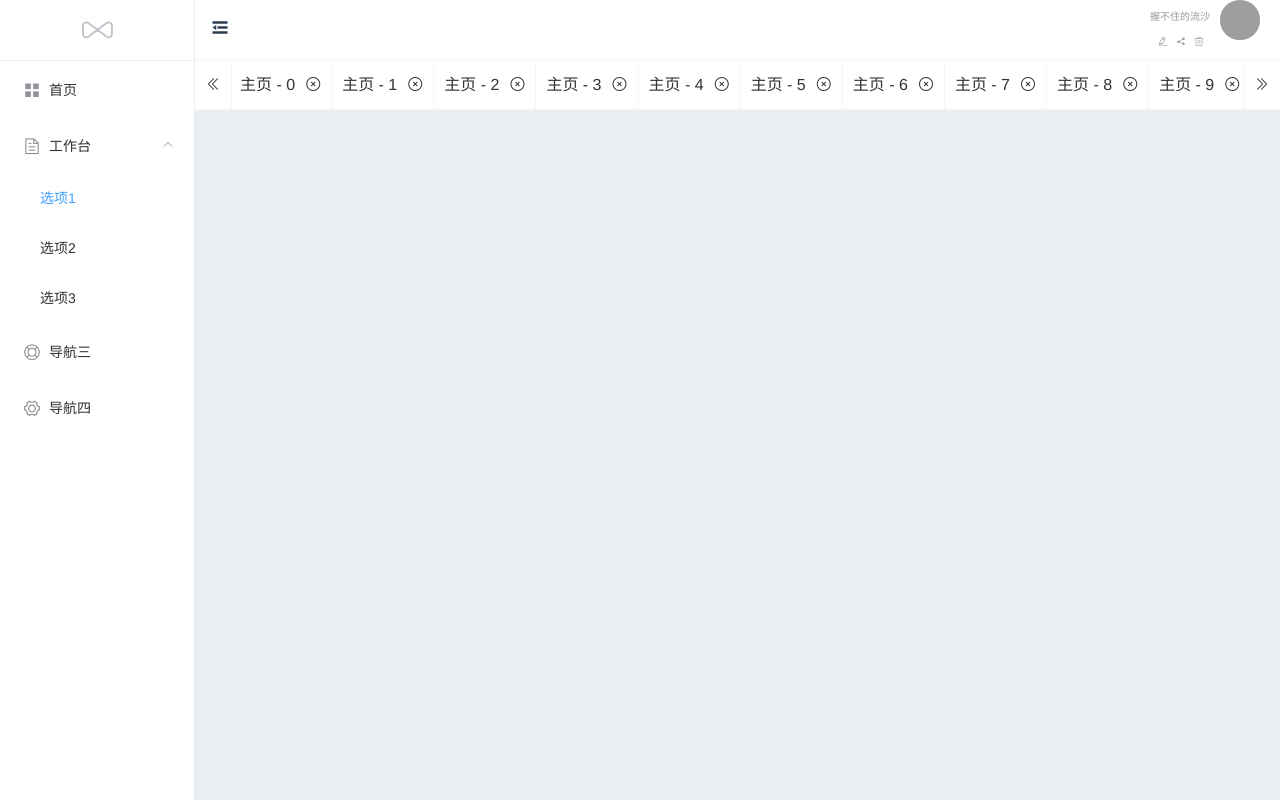
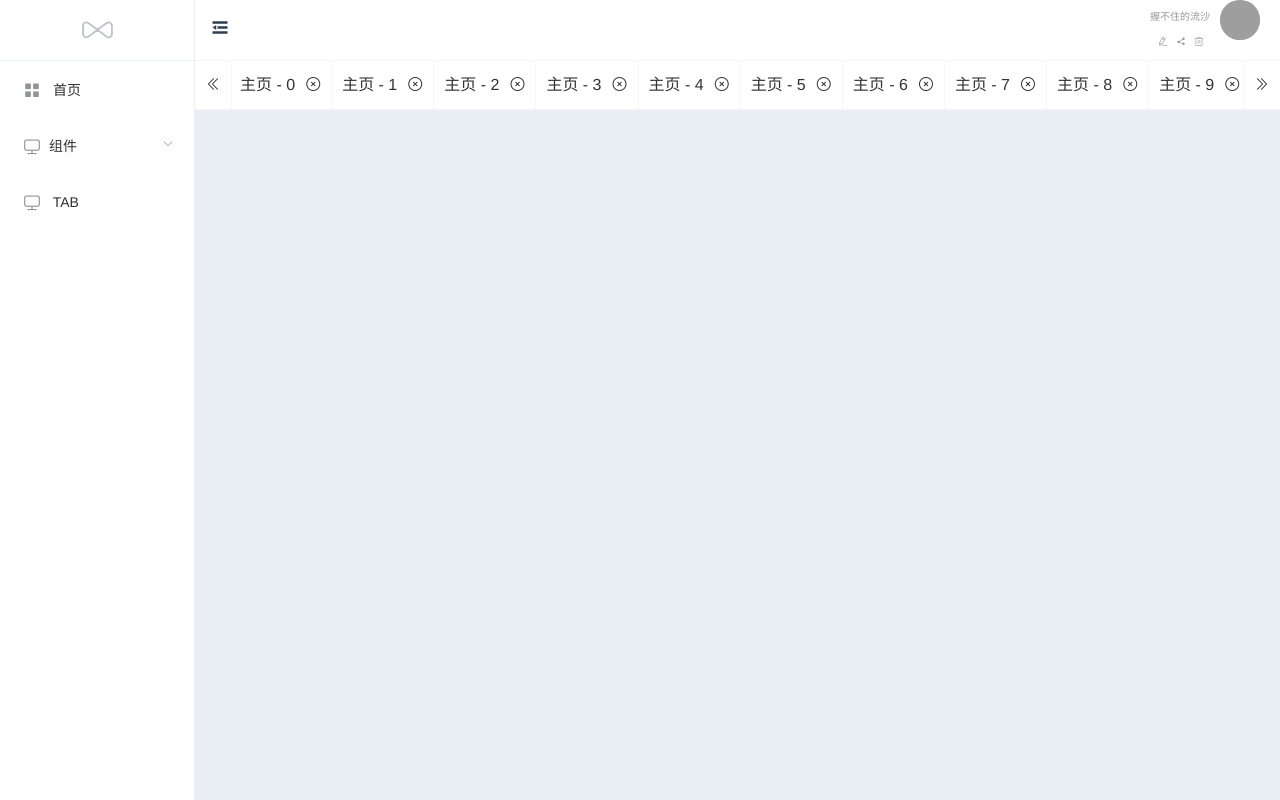
Before and after one commit to pseudo-god/vue-element-cold, a Vue app: page / in a window 1280 px wide. Built offline with nearby package versions, Linux system fonts and the light colour scheme; grey boxes are pictures that could not be loaded.

Commit message:
feat: 菜单与路由关联

```diff
--- a/src/App.vue
+++ b/src/App.vue
@@ -1,9 +1,5 @@
 <template>
   <div id="app">
-    <!-- <div id="nav"> -->
-      <!-- <router-link to="/">Home</router-link> |
-      <router-link to="/about">About</router-link> -->
-    <!-- </div> -->
     <router-view/>
   </div>
 </template>
@@ -16,7 +12,7 @@
   color: #2c3e50;
 }
 
-#nav {
+/* #nav {
   padding: 30px;
 }
 
@@ -27,5 +23,5 @@
 
 #nav a.router-link-exact-active {
   color: #42b983;
-}
+} */
 </style>
--- a/src/layout/content.vue
+++ b/src/layout/content.vue
@@ -8,6 +8,10 @@
     <el-container>
       <el-main>
         <PageTags />
+        <!-- 内容区域 -->
+        <div class="page-body">
+          <router-view />
+        </div>
       </el-main>
     </el-container>
   </el-container>
@@ -22,7 +26,10 @@ export default {
   computed: {
     ...mapState({
       flexibleObj: (state) => state.app.flexibleObj,
-    }),
+    })
+  },
+  created(){
+
   },
   methods: {},
 };
--- a/src/layout/page-tags.vue
+++ b/src/layout/page-tags.vue
@@ -68,9 +68,6 @@ export default {
   background-color: #fff;
   width: 100%;
   height: 50px;
-  position: absolute;
-  top: 0px;
-  left: 0;
   white-space: nowrap;
   padding: 0 35px 0 35px;
   overflow: hidden;
--- a/src/layout/sidebar.vue
+++ b/src/layout/sidebar.vue
@@ -11,9 +11,11 @@
         @close="handleClose"
         :collapse="flexibleObj.isCollapse"
       >
-        <el-menu-item index="1">
+      <SideBarItem :routers="routers" />
+
+        <!-- <el-menu-item index="1">
           <i class="el-icon-menu"></i>
-          <span slot="title">首页</span>
+          <span slot="title">首页 {{item.name}}</span>
         </el-menu-item>
 
         <el-submenu index="2">
@@ -33,23 +35,29 @@
         <el-menu-item index="4">
           <i class="el-icon-setting"></i>
           <span slot="title">导航四</span>
-        </el-menu-item>
+        </el-menu-item> -->
       </el-menu>
     </el-aside>
   </div>
 </template>
 <script>
-import { mapState } from 'vuex';
+import { mapState } from "vuex";
+import SideBarItem from './siderbar-item'
 export default {
   name: "Sidebar",
-  computed:{
+  components:{SideBarItem},
+  computed: {
     ...mapState({
-      flexibleObj: state=>state.app.flexibleObj
-    })
+      flexibleObj: (state) => state.app.flexibleObj,
+    }),
+    routers() {
+      return this.$router.options.routes;
+    },
+
   },
-  data: () => ({
-
-  }),
+  data: () => ({}),
+  created() {
+  },
   methods: {
     handleOpen(key, keyPath) {
       console.log(key, keyPath);
@@ -57,7 +65,6 @@ export default {
     handleClose(key, keyPath) {
       console.log(key, keyPath);
     },
-
   },
 };
 </script>
--- /dev/null
+++ b/src/layout/siderbar-item.vue
@@ -0,0 +1,48 @@
+<template>
+  <el-col>
+    <template v-for="(item, index) in routers">
+      <el-menu-item
+        :index="item.path"
+        :key="index"
+        v-if="!item.children"
+        @click="click(item)"
+      >
+        <i :class="`el-icon-${item.meta.icon}`"></i>
+        <span slot="title"> {{ item.meta.title }}</span>
+      </el-menu-item>
+
+      <el-submenu :index="item.path" v-else :key="index">
+        <template slot="title">
+          <i :class="`el-icon-${item.meta.icon}`"></i>
+          <span slot="title">{{ item.meta.title }}</span>
+        </template>
+        <SiderbarItem :routers="item.children" :basePath="item.path">
+        </SiderbarItem>
+      </el-submenu>
+    </template>
+  </el-col>
+</template>
+
+<script>
+export default {
+  name: "SiderbarItem",
+  props: {
+    routers: {
+      type: Array,
+      required: true,
+    },
+    basePath: {
+      type: String,
+      required: false,
+    },
+  },
+  computed: {},
+  methods: {
+    click(item) {
+      console.log("click -> item", item);
+      console.log(this.basePath);
+      this.$router.push({ name: item.name });
+    },
+  },
+};
+</script>
--- a/src/router/index.js
+++ b/src/router/index.js
@@ -1,19 +1,88 @@
-import Vue from 'vue'
-import VueRouter from 'vue-router'
-import Home from '../views/Home.vue'
+import Vue from "vue";
+import VueRouter from "vue-router";
+import Layout from "@/layout";
 
-Vue.use(VueRouter)
+const routerPush = VueRouter.prototype.push;
+VueRouter.prototype.push = function push(location) {
+  return routerPush.call(this, location).catch((error) => error);
+};
 
-  const routes = [
+Vue.use(VueRouter);
+
+const routes = [
   {
-    path: '/',
-    name: 'Home',
-    component: Home
-  }
-]
+    path: "/",
+    name: "Home",
+    component: Layout,
+    meta: { title: "首页", icon: "menu", affix: true },
+  },
+  {
+    path: "/component",
+    name: "Component",
+    component: Layout,
+    meta: { title: "组件", icon: "monitor", affix: true },
+    children: [
+      {
+        path: "table",
+        name: "Table",
+        component: () => import("@/views/table"),
+        meta: { title: "表格", icon: "monitor", affix: true },
+      },
+      {
+        path: "tree",
+        name: "tree",
+        component: () => import("@/views/tree"),
+        meta: { title: "树", icon: "monitor", affix: true },
+      },
+    ],
+  },
+  {
+    path: "/tab",
+    name: "tab",
+    component: Layout,
+    meta: { title: "TAB", icon: "monitor", affix: true },
+    // children:[
+    //   {
+    //     path: "tab1",
+    //     name: "Tab1",
+    //     component: () => import("@/views/tree"),
+    //     meta: { title: "TAB11", icon: "monitor", affix: true },
+    //   }
+    // ]
+  },
+  // {
+  //   path: "/tab",
+  //   name: "tab",
+  //   component: Home,
+  //   children: [
+  //     {
+  //       path: "/home2",
+  //       name: "tab-1",
+  //       component: Home2,
+  //       children: [
+  //         {
+  //           path: "home2---1",
+  //           name: "tab-1--1",
+  //           component: Home2,
+  //         },
+  //       ],
+  //     },
+  //     {
+  //       path: "home2",
+  //       name: "tab-2",
+  //       component: Home2,
+  //     },
+  //     {
+  //       path: "home2",
+  //       name: "tab-3",
+  //       component: Home2,
+  //     },
+  //   ],
+  // },
+];
 
 const router = new VueRouter({
-  routes
-})
+  routes,
+});
 
-export default router
+export default router;
--- /dev/null
+++ b/src/views/home/index.vue
@@ -0,0 +1,38 @@
+<template>
+  <div>
+    <el-card class="box-card">
+      <div slot="header" class="clearfix">
+        <span>卡片名称</span>
+        <el-button style="float: right; padding: 3px 0" type="text"
+          >操作按钮</el-button
+        >
+      </div>
+      <div v-for="o in 4" :key="o" class="text item">
+        {{ "列表内容 " + o }}
+      </div>
+    </el-card>
+  </div>
+</template>
+
+<style lang="scss" scoped>
+.text {
+  font-size: 14px;
+}
+
+.item {
+  margin-bottom: 18px;
+}
+
+.clearfix:before,
+.clearfix:after {
+  display: table;
+  content: "";
+}
+.clearfix:after {
+  clear: both;
+}
+
+.box-card {
+  width: 480px;
+}
+</style>
--- /dev/null
+++ b/src/views/home/index1.vue
@@ -0,0 +1,5 @@
+<template>
+  <div>
+    index1---
+  </div>
+</template>
--- /dev/null
+++ b/src/views/table/index.vue
@@ -0,0 +1,5 @@
+<template>
+  <div>
+    table
+  </div>
+</template>
--- /dev/null
+++ b/src/views/tree/index.vue
@@ -0,0 +1,5 @@
+<template>
+  <div>
+    树
+  </div>
+</template>
```
